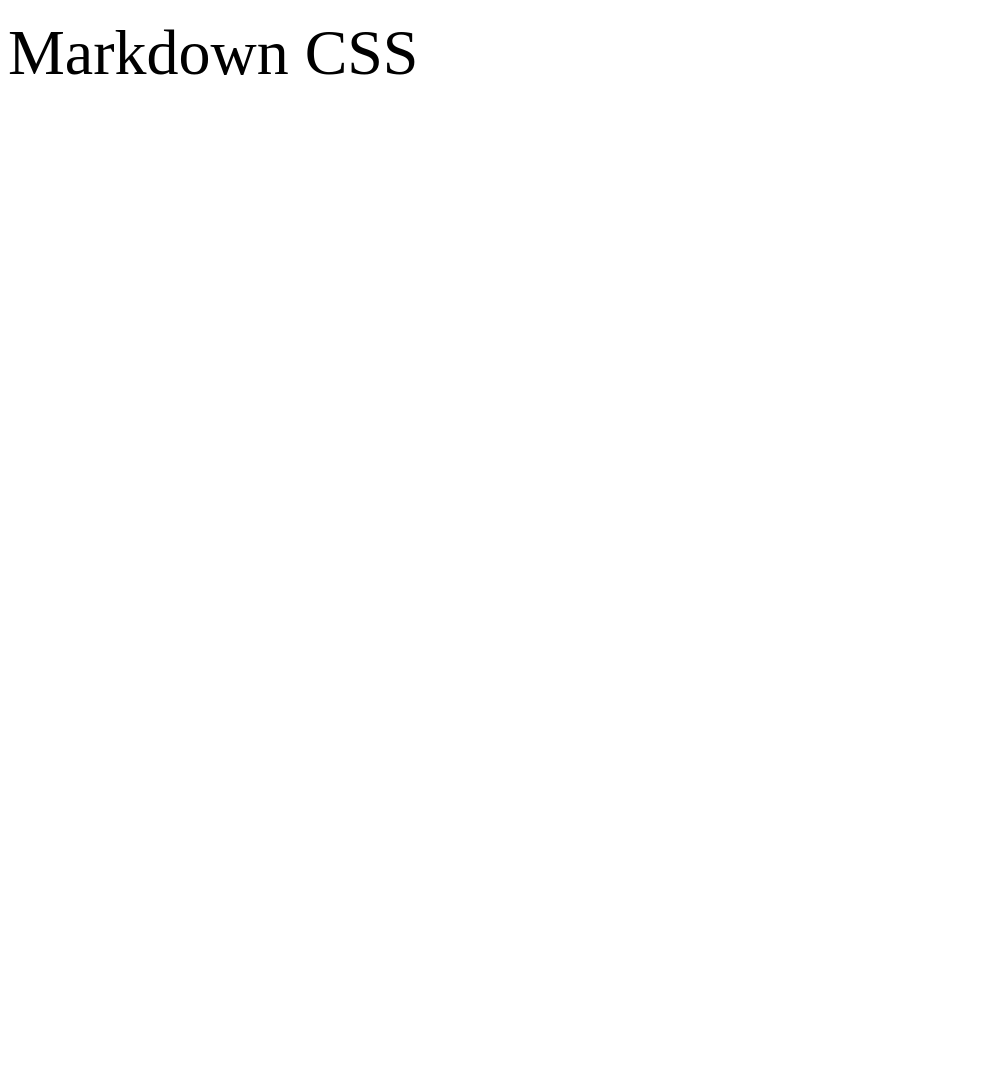
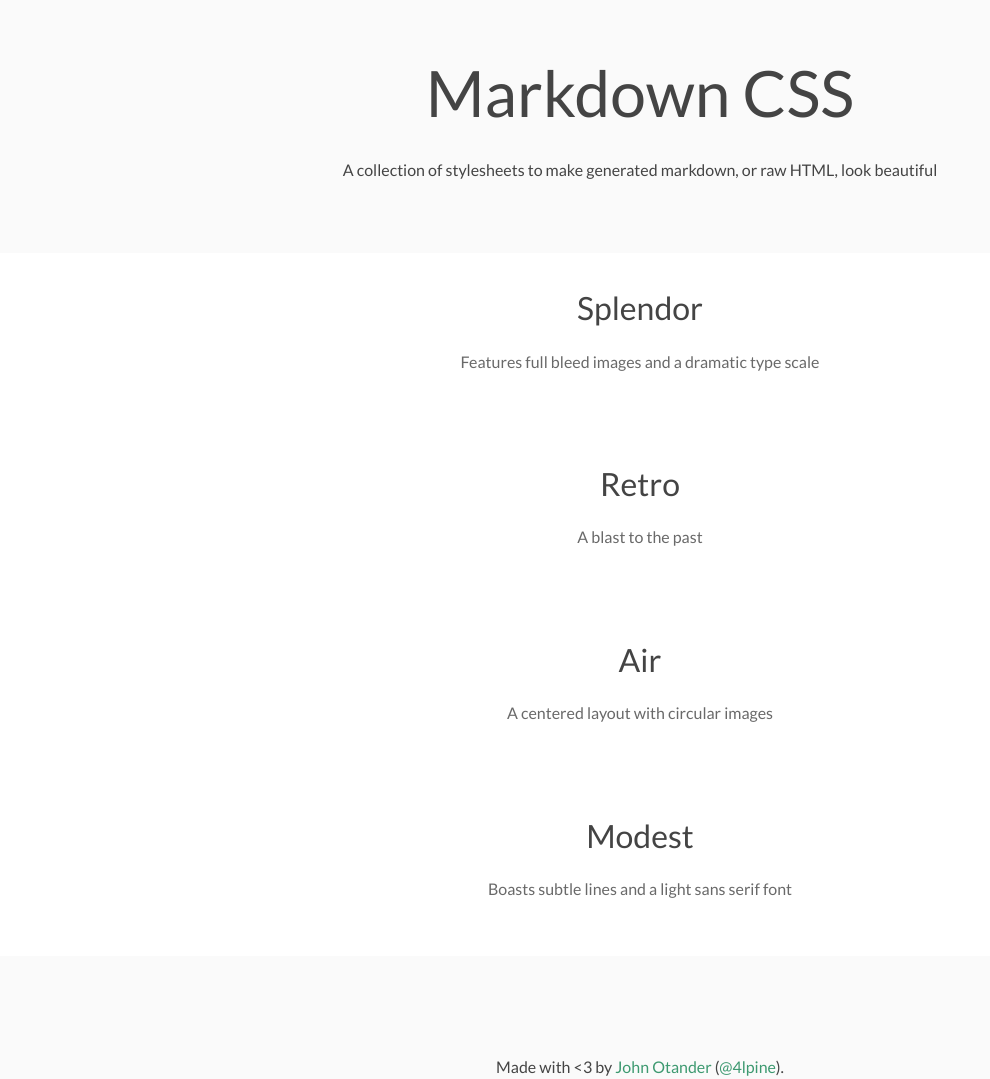
Before and after one commit to markdowncss/markdowncss.github.io, a website: page index.html in a window 1280 px wide. Shown: the top 1079 px of the page, without its empty margins (0-990 px from the left). Before the commit the page ends 800 px from the top, so only its background shows below. Drawn offline with Linux system fonts and the light colour scheme.

Commit message:
Add styling

```diff
--- a/css/c.css
+++ b/css/c.css
@@ -5,6 +5,8 @@
  * @link https://github.com/markdowncss/markdowncss.github.io
  * @license MIT
  */
+
+@import url(http://fonts.googleapis.com/css?family=Lato);
 
 html {
   font-size: 12px;
@@ -80,3 +82,83 @@ small,
 .small {
   font-size: .707em;
 }
+
+.list--unstyled {
+  list-style-type: none;
+}
+
+.list--inline > li {
+  display: inline;
+}
+
+
+
+body {
+  color: #444;
+  font-family: Lato, Helvetica, sans;
+  margin: 0;
+}
+
+footer {
+  background-color: #fafafa;
+  padding: 6rem 0;
+  text-align: center;
+}
+
+a,
+a:visited {
+  color: #3d9970;
+  text-decoration: none;
+}
+
+a:hover,
+a:focus,
+a:active {
+  opacity: .9;
+}
+
+.hero {
+  background-color: #fafafa;
+  padding: 3rem 0;
+  text-align: center;
+}
+
+.themes-list {
+  margin: 0;
+  padding: 0;
+  text-align: center;
+}
+
+.themes-list-item {
+  padding: 2rem 0;
+}
+
+.themes-list-item:hover,
+.themes-list-item:focus,
+.themes-list-item:active {
+  background-color: #3d9970;
+  padding: 2rem 0;
+}
+
+.themes-list-item:hover .themes-list-item-title,
+.themes-list-item:focus .themes-list-item-title,
+.themes-list-item:active .themes-list-item-title,
+.themes-list-item:hover .themes-list-item-description,
+.themes-list-item:focus .themes-list-item-description,
+.themes-list-item:active .themes-list-item-description {
+  color: #fff;
+}
+
+.themes-list-link,
+.themes-list-link:visited {
+  color: #444;
+  text-decoration: none;
+}
+
+.themes-list-item-title {
+  margin: 0;
+}
+
+.themes-list-item-description {
+  opacity: .8;
+}
--- a/css/c.un.min.css
+++ b/css/c.un.min.css
@@ -1 +1 @@
-html{font-size:12px}@media screen and (min-width:32rem) and (max-width:48rem){html{font-size:15px}}@media screen and (min-width:48rem){html{font-size:16px}}body{line-height:1.85}h1{margin:0 0 .5rem;font-weight:inherit;line-height:1.42;font-size:3.998rem}
+@import url(http://fonts.googleapis.com/css?family=Lato);html{font-size:12px}@media screen and (min-width:32rem) and (max-width:48rem){html{font-size:15px}}@media screen and (min-width:48rem){html{font-size:16px}}body{line-height:1.85}p{font-size:1rem;margin-bottom:1.3rem}h1,h3{margin:1.414rem 0 .5rem;font-weight:inherit;line-height:1.42}h1{margin-top:0;font-size:3.998rem}h3{font-size:1.999rem}.list--unstyled{list-style-type:none}body{color:#444;font-family:Lato,Helvetica,sans;margin:0}footer{background-color:#fafafa;padding:6rem 0;text-align:center}a,a:visited{color:#3d9970;text-decoration:none}a:active,a:focus,a:hover{opacity:.9}.hero{background-color:#fafafa;padding:3rem 0;text-align:center}.themes-list{margin:0;padding:0;text-align:center}.themes-list-item{padding:2rem 0}.themes-list-item:active,.themes-list-item:focus,.themes-list-item:hover{background-color:#3d9970;padding:2rem 0}.themes-list-item:active .themes-list-item-description,.themes-list-item:active .themes-list-item-title,.themes-list-item:focus .themes-list-item-description,.themes-list-item:focus .themes-list-item-title,.themes-list-item:hover .themes-list-item-description,.themes-list-item:hover .themes-list-item-title{color:#fff}.themes-list-link,.themes-list-link:visited{color:#444;text-decoration:none}.themes-list-item-title{margin:0}.themes-list-item-description{opacity:.8}
--- a/css/src/styles.css
+++ b/css/src/styles.css
@@ -1 +1,83 @@
+@import url(http://fonts.googleapis.com/css?family=Lato);
+
 @import 'furtive-typescale';
+@import 'furtive-lists';
+
+:root {
+  --hero-bg: #fafafa;
+  --text-color: #444;
+  --anchor-color: #3d9970;
+  --themes-list-item-bg--hover: #3d9970;
+  --themes-list-item-color--hover: #fff;
+  --font-family: Lato, Helvetica, sans;
+}
+
+body {
+  color: var(--text-color);
+  font-family: var(--font-family);
+  margin: 0;
+}
+
+footer {
+  background-color: var(--hero-bg);
+  padding: 6rem 0;
+  text-align: center;
+}
+
+a,
+a:visited {
+  color: var(--anchor-color);
+  text-decoration: none;
+}
+
+a:hover,
+a:focus,
+a:active {
+  opacity: .9;
+}
+
+.hero {
+  background-color: var(--hero-bg);
+  padding: 3rem 0;
+  text-align: center;
+}
+
+.themes-list {
+  margin: 0;
+  padding: 0;
+  text-align: center;
+}
+
+.themes-list-item {
+  padding: 2rem 0;
+}
+
+.themes-list-item:hover,
+.themes-list-item:focus,
+.themes-list-item:active {
+  background-color: var(--themes-list-item-bg--hover);
+  padding: 2rem 0;
+}
+
+.themes-list-item:hover .themes-list-item-title,
+.themes-list-item:focus .themes-list-item-title,
+.themes-list-item:active .themes-list-item-title,
+.themes-list-item:hover .themes-list-item-description,
+.themes-list-item:focus .themes-list-item-description,
+.themes-list-item:active .themes-list-item-description {
+  color: var(--themes-list-item-color--hover);
+}
+
+.themes-list-link,
+.themes-list-link:visited {
+  color: var(--text-color);
+  text-decoration: none;
+}
+
+.themes-list-item-title {
+  margin: 0;
+}
+
+.themes-list-item-description {
+  opacity: .8;
+}
--- a/index.html
+++ b/index.html
@@ -12,6 +12,59 @@
 <link rel="stylesheet" href="css/c.un.min.css" type="text/css">
 </head>
 <body>
-  <h1>Markdown CSS</h1>
+  <section class="hero">
+    <h1 class="hero-title">Markdown CSS</h1>
+    <p class="hero-description">
+      A collection of stylesheets to make generated markdown, or raw HTML, look beautiful
+    </p>
+  </section>
+
+  <ul class="themes-list list--unstyled">
+    <li class="themes-list-item">
+      <a href="http://markdowncss.github.io/splendor" class="themes-list-link" title="splendor">
+        <h3 class="themes-list-item-title">
+          Splendor
+        </h3>
+        <p class="themes-list-item-description">
+          Features full bleed images and a dramatic type scale
+        </p>
+      </a>
+    </li>
+    <li class="themes-list-item">
+      <a href="http://markdowncss.github.io/retro" class="themes-list-link" title="retro">
+        <h3 class="themes-list-item-title">
+          Retro
+        </h3>
+        <p class="themes-list-item-description">
+          A blast to the past
+        </p>
+      </a>
+    </li>
+    <li class="themes-list-item">
+      <a href="http://markdowncss.github.io/air" class="themes-list-link" title="air">
+        <h3 class="themes-list-item-title">
+          Air
+        </h3>
+        <p class="themes-list-item-description">
+          A centered layout with circular images
+        </p>
+      </a>
+    </li>
+    <li class="themes-list-item">
+      <a href="http://markdowncss.github.io/modest" class="themes-list-link" title="modest">
+        <h3 class="themes-list-item-title">
+          Modest
+        </h3>
+        <p class="themes-list-item-description">
+          Boasts subtle lines and a light sans serif font
+        </p>
+      </a>
+    </li>
+  </ul>
+  <footer>
+    Made with &lt;3 by <a href="http://johnotander.com">John Otander</a>
+    (<a href="https://twitter.com/4lpine">@4lpine</a>). <br>
+    &lt;/&gt; on <a href="https://github.com/markdowncss">Github</a>.
+  </footer>
 </body>
 </html>
--- a/package.json
+++ b/package.json
@@ -8,6 +8,7 @@
   },
   "devDependencies": {
     "a11y": "^0.2.3",
+    "furtive-lists": "0.0.1",
     "furtive-typescale": "0.0.4",
     "gulp": "^3.8.10",
     "gulp-autoprefixer": "^2.0.0",
```
Also changed, not shown: css/c.min.css.
